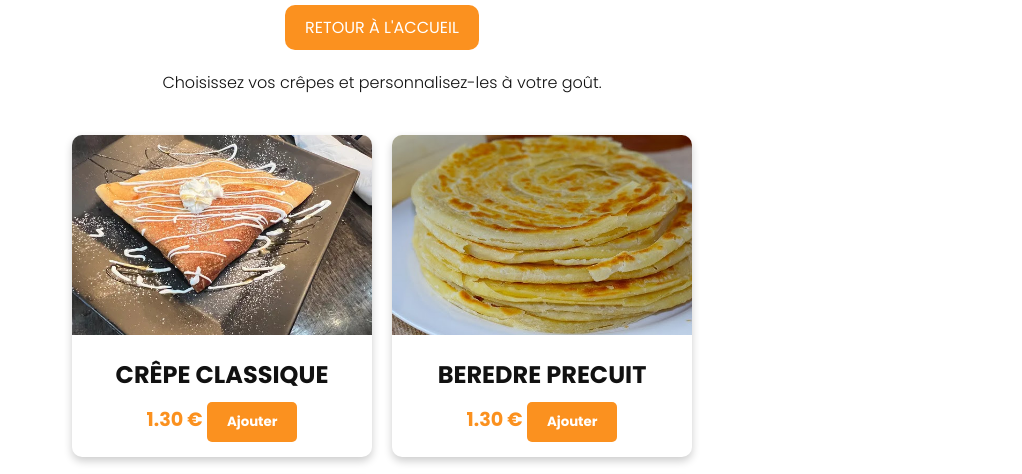
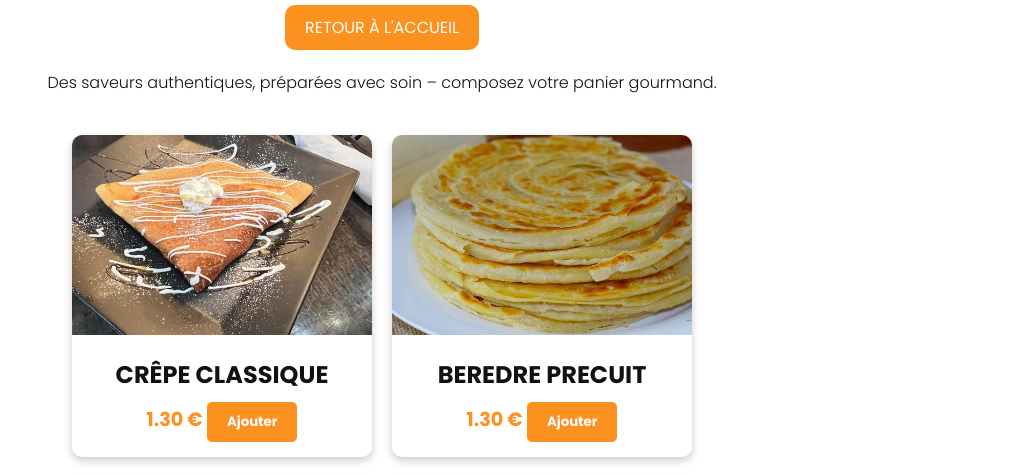
Before and after one commit to Nyoibo/Lescrepesdenanou, a plain HTML site: page frontend/Commande/index.html in a window 1280 px wide. Shown: the part 286-760 px from the top of the page, without its empty margins (258-1280 px from the left). Drawn offline with Linux system fonts and the light colour scheme.

Commit message:
Mise a jour page commande

```diff
--- a/frontend/Commande/index.html
+++ b/frontend/Commande/index.html
@@ -27,7 +27,7 @@
             <div class="titre">
                 <h2 class="titre-texte"><span>P</span>asser Une Commande</h2>
                 <button class="btn-retour" onclick="location.href='/Accueil'">Retour à l'accueil</button>
-                <p>Choisissez vos crêpes et personnalisez-les à votre goût.</p>
+                <p>Des saveurs authentiques, préparées avec soin – composez votre panier gourmand.</p>
             </div>
             <div class="contenu">
                 <!-- Crêpe 1 -->
```
